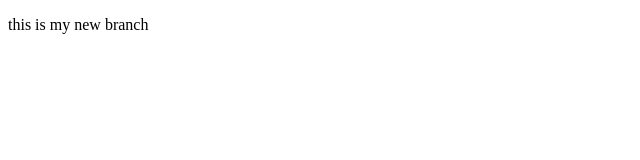
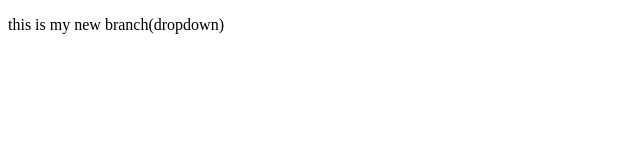
Before and after one commit to shivamkarn12/Local-Repo, a plain HTML site: page index.html in a window 1280 px wide. Shown: the whole page, without its empty margins (0-640 px from the left). Drawn offline with Linux system fonts and the light colour scheme.

Commit message:
add dropdown

```diff
--- a/index.html
+++ b/index.html
@@ -6,6 +6,6 @@
     <title>Document</title>
 </head>
 <body>
-    <p>this is my new branch</p>
+    <p>this is my new branch(dropdown)</p>
 </body>
 </html>
```
